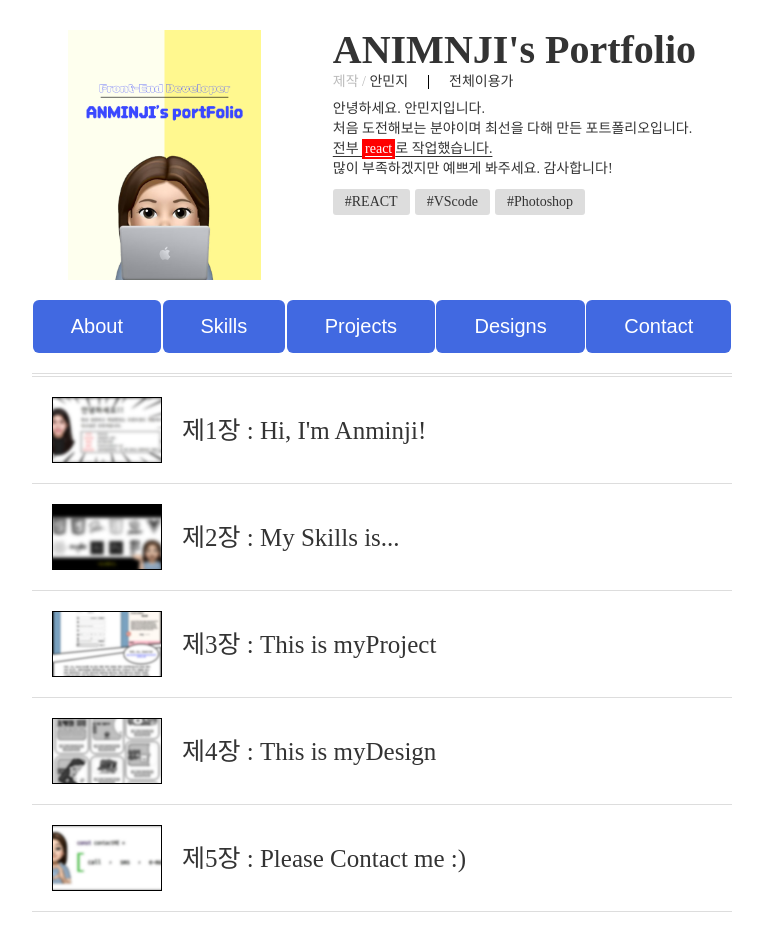
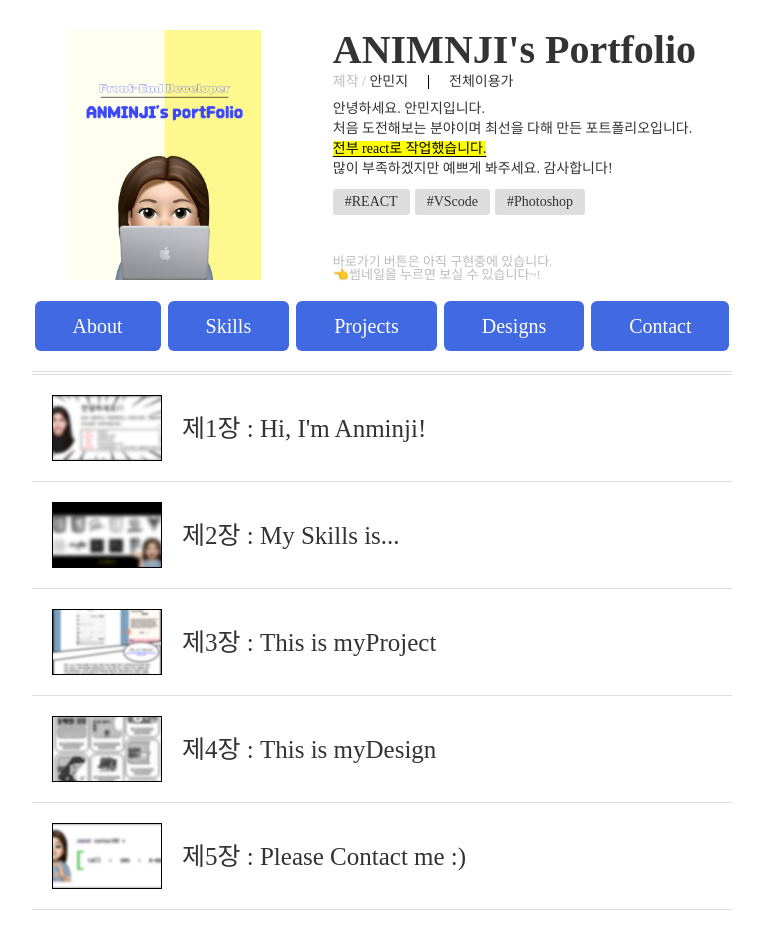
Before and after one commit to anminji46/my_portfolio, a React (Create React App) app: page / in a window 1280 px wide. Shown: the top 930 px of the page, without its empty margins (258-1021 px from the left). Built offline with nearby package versions, Linux system fonts and the light colour scheme; a web font is replaced by a local one.

Commit message:
third commit

```diff
--- a/src/App.js
+++ b/src/App.js
@@ -4,11 +4,12 @@ import Main from './pages/Main.js';
 import './App.scss';
 import { Route, Routes } from 'react-router-dom';
 import Container from './pages/Container.js';
-// import About from './components/About.js';
-// import Skills from './components/Skills.js';
-// import Projects from './components/projects/Projects.js';
-// import Design from './components/Design/Design.js';
-// import Contact from './components/Contact.js';
+import About from './components/About.js';
+import Skills from './components/Skills.js';
+import Projects from './components/projects/Projects.js';
+import Design from './components/Design/Design.js';
+import Contact from './components/Contact.js';
+import ScrollToMove from './components/ScrollToMove.js';
 
 
 
@@ -19,11 +20,11 @@ const App = () => {
       <Routes>
         <Route path='/' element={<Main />} />
         <Route path='/container' element={<Container />} />
-        {/* <Route path='/container' element={<About />} /> */}
-        {/* <Route path='/container' element={<Skills />} />
+        <Route path='/container/about' element={<About />} />
+        <Route path='/container' element={<Skills />} />
         <Route path='/container' element={<Projects />} />
         <Route path='/container' element={<Design />} />
-        <Route path='/container' element={<Contact />} /> */}
+        <Route path='/container' element={<Contact />} />
       </Routes>
     </div>
   )
--- a/src/components/About.js
+++ b/src/components/About.js
@@ -1,4 +1,4 @@
-import React, { useEffect, useMemo, useState } from 'react';
+import React, { useEffect, useMemo, useRef, useState } from 'react';
 import { Link } from 'react-router-dom';
 import me from '../images/me.png';
 import focusEffect from '../images/focusEffect4.png';
--- a/src/components/Area.js
+++ b/src/components/Area.js
@@ -1,9 +1,10 @@
 import React from 'react';
 import './Area.scss';
-// import About from '../pages/About';
 
 
 const Area = ({data : key, id, title, content, bgColor, color}) => {
+
+
 
   return (
     <div
--- a/src/components/Header.js
+++ b/src/components/Header.js
@@ -8,7 +8,7 @@ import { Link } from 'react-router-dom';
 const Header = () => {
 
   const [scrollPosition, setScrollPosition] = useState(0);
-  const [scrollMenu, setScrollMenu] = useState('');
+
   const updateScroll = () => {
     setScrollPosition(window.scrollY || document.documentElement.scrollTop)
   }
@@ -17,7 +17,6 @@ const Header = () => {
   });
 
   const scrollCallBack = (menu) => {
-    // setScrollMenu(menu)
     document.getElementById(menu).scrollIntoView({ behavior: 'smooth' })
   }
 
@@ -26,11 +25,6 @@ const Header = () => {
       <Link to='/'><h1>ANMINJI's Portfolio</h1></Link>
       <nav>
         <ul>
-          {/* {
-            menus.map(menu=> {
-              return <li key={menu.id} onClick={()=>scrollCallBack(menu.menu)}>{menu.menu}</li>
-            })
-          } */}
           <li onClick={()=>scrollCallBack('About')}>About</li>
           <li onClick={()=>scrollCallBack('Skills')}>Skills</li>
           <li onClick={()=>scrollCallBack('Projects')}>Projects</li>
--- /dev/null
+++ b/src/components/ScrollToMove.js
@@ -0,0 +1,14 @@
+import { useEffect } from 'react';
+import { useLocation } from 'react-router-dom'
+
+const ScrollToMove = () => {
+  const {pathname} = useLocation();
+
+  useEffect(()=>{
+    window.scrollTo(0, 0);
+  },[pathname]);
+
+  return null;
+};
+
+export default ScrollToMove;
--- a/src/components/Skills.js
+++ b/src/components/Skills.js
@@ -1,4 +1,4 @@
-import React from 'react';
+import React, { useEffect, useRef } from 'react';
 import myEmoji from '../images/my_emoji_left.png'
 import html from '../images/html3.png'
 import css from '../images/css3.png'
@@ -18,6 +18,9 @@ import speechBubble from '../images/speech_bubble.png'
 import './Skills.scss';
 
 const Skills = () => {
+
+
+
   return (
     <div className='Skills'>
       <div className='overflow_hidden'>
--- a/src/components/projects/PJSwiper.js
+++ b/src/components/projects/PJSwiper.js
@@ -15,14 +15,14 @@ const PJSwiper = () => {
       slidesPerView={1}
       pagination={{ clickable: true }}
       navigation
-      // autoplay = {{
-      //   delay : 3000,
-      //   disableOnInteraction : false
-      // }}
+      autoplay = {{
+        delay : 3000,
+        disableOnInteraction : false
+      }}
       speed={500}
       loop = {true}
-      onSlideChange={() => console.log('slide change')}
-      onSwiper={(swiper) => console.log(swiper)}
+      // onSlideChange={() => console.log('slide change')}
+      // onSwiper={(swiper) => console.log(swiper)}
     >
       {
         swiper.map( data =>{
--- a/src/data.js
+++ b/src/data.js
@@ -46,7 +46,7 @@ const area = [
       key : shortId.generate(),
       id : 'About',
       title : "제1장 : Hi, Im'Anminji!",
-      content : <About />,
+      content : <About ref={`aboutRef`}/>,
       bgColor : "white",
       color: "black",
     },
@@ -54,7 +54,7 @@ const area = [
       key : shortId.generate(),
       id : 'Skills',
       title : "제2장 : My Skills is...",
-      content : <Skills />,
+      content : <Skills ref={`skillsRef`} />,
       bgColor : "black",
       color: "white",
     },
@@ -412,4 +412,5 @@ const swiper = [
     },
   ]
 
+
 export {listThumbnail,area, swiper, menus, design};
--- a/src/pages/Container.js
+++ b/src/pages/Container.js
@@ -7,16 +7,13 @@ import './Container.scss';
 
 
 const Container = () => {
-  let [contents, setContents] = useState(area);
   const [showButton, setShowButton] = useState(false);
-
   const scrollToTop = () => {
     window.scroll({
       top:0,
       behavior:'smooth'
     })
   }
-
   useEffect(()=>{
     const handleShowButton = () => {
       if (window.scrollY > 300) {
@@ -29,7 +26,8 @@ const Container = () => {
     return () => {
       window.removeEventListener("scroll",handleShowButton)
     }
-  }, [])
+  }, []);
+
 
   return (
     <div className='Container'>
@@ -38,10 +36,13 @@ const Container = () => {
       </header>
 
       {
-        contents.map((data)=>{
-          return <Area {...data} key={data.key} />
-        })
-      }
+        area.map((data, index)=>{
+          return <Area
+            {...data}
+            key={data.key}
+            />
+          })
+        }
       {showButton && (
         <div className='scroll-Top'>
           <button onClick={scrollToTop}>TOP</button>
--- a/src/pages/Container.scss
+++ b/src/pages/Container.scss
@@ -1,6 +1,6 @@
 .Container {
   .scroll-Top {
-    position: fixed;
+    position: fixed; z-index: 1;
     bottom: 15px; right: 250px;
     button {
       cursor: pointer;
--- a/src/pages/Main.js
+++ b/src/pages/Main.js
@@ -1,4 +1,4 @@
-import React from 'react';
+import React, {  useEffect, useRef, useState } from 'react';
 import { Link } from 'react-router-dom';
 import {menus} from '../data';
 import Thumbnail from '../images/Thumbnail.png';
@@ -10,15 +10,21 @@ import contact from '../images/contact_thumbnail.jpg'
 
 import './Main.scss';
 
+function Main() {
 
-function Main() {
+  const moveToScroll = (menu) => {
+    // const menuValue = menu;
+    // console.log(menuValue);
+    // return menuValue;
+    return menu;
+  }
 
   return (
     <div className='Main'>
       <div className='inner'>
         <div className='title'>
           <div className='thumbnail'>
-            <Link to="/container/"><img src={Thumbnail} alt='Thumbnail' /></Link>
+            <Link to="/container"><img src={Thumbnail} alt='Thumbnail' /></Link>
           </div>
           <div className='text'>
             <h1>ANIMNJI's Portfolio</h1>
@@ -30,21 +36,34 @@ function Main() {
               안녕하세요. 안민지입니다.<br />
               처음 도전해보는 분야이며 최선을 다해 만든 포트폴리오입니다.<br />
               <span>전부 <span>react</span>로 작업했습니다.</span><br/>
-              많이 부족하겠지만 예쁘게 봐주세요. 감사합니다!
+              많이 부족하겠지만 예쁘게 봐주세요. 감사합니다!<br/>
             </p>
             <div className='hash'>
               <span>#REACT</span>
               <span>#VScode</span>
               <span>#Photoshop</span>
             </div>
+            <div className='ref'>
+            바로가기 버튼은 아직 구현중에 있습니다.<br/>
+            👈썸네일을 누르면 보실 수 있습니다~!
+            </div>
           </div>
         </div>
         <div className='link'>
           {
             menus.map(menu=> {
-              return <buttonBox>
-                <div><button key={menu.id}>{menu.menu}<span>go to</span></button></div>
-              </buttonBox>
+              return <div>
+                <Link to='/container' state={{ menu }}>
+                  <span
+                    key={menu.id}
+                    onClick={()=>moveToScroll(menu.menu)}
+                  >{menu.menu}
+                    <button
+                      // onClick={moveToScroll}
+                    >go to</button>
+                  </span>
+                </Link>
+              </div>
             })
           }
         </div>
--- a/src/pages/Main.scss
+++ b/src/pages/Main.scss
@@ -51,12 +51,8 @@
           span {
             text-decoration: underline;
             text-underline-offset: 3px;
-            span {
-              display: inline-block;
-              padding: 0 3px;
-              background: red;
-              color: #fff;
-            }
+            color: #000;
+            background: yellow;
           }
         }
         .hash {
@@ -70,46 +66,55 @@
             color: #333;
           }
         }
+        .ref {
+          margin-top: 40px;
+          font-size: 13px;
+          color: #bbb;
+        }
       }
     }
     .link {
-      display: flex;
+      display: flex; gap: 2px;
       justify-content: space-around;
       margin-bottom: 20px;
-      buttonBox {
+      div{
         position: relative;
-        div{
-          overflow: hidden;
-          border-radius: 6px;
-          button {
+        overflow: hidden;
+        border-radius: 6px;
+        a {
+          font-size: 20px;
+          span {
             cursor: pointer;
+            display: inline-block;
             padding: 15px 38px;
             background: royalblue;
             border: none;
-            font-size: 20px;
             color: #fff;
             outline: none;
             transition: .2s;
             &:hover {
-              background: rgba(65, 105, 225,.9);
+              background: rgba(65, 105, 225,1);
               color: rgb(65, 105, 225);
+              opacity: .8;
             }
-            &:hover span {
-              display: block;
+            &:hover button {
               opacity: 1;
               // backdrop-filter: blur(2px);
             }
-            span {
+            button {
               position: absolute;
               left: 50%;top: 50%;
               transform: translate(-50%,-50%);
               width: 100%;
               height: 100%;
+              background: #4169e1e6;
               border-radius: 6px;
+              border: none;
               text-align: center;
-              line-height: 2.5;
+              font-size: 20px;
               color: #fff;
               opacity: 0;
+              outline: none;
             }
           }
         }
```
